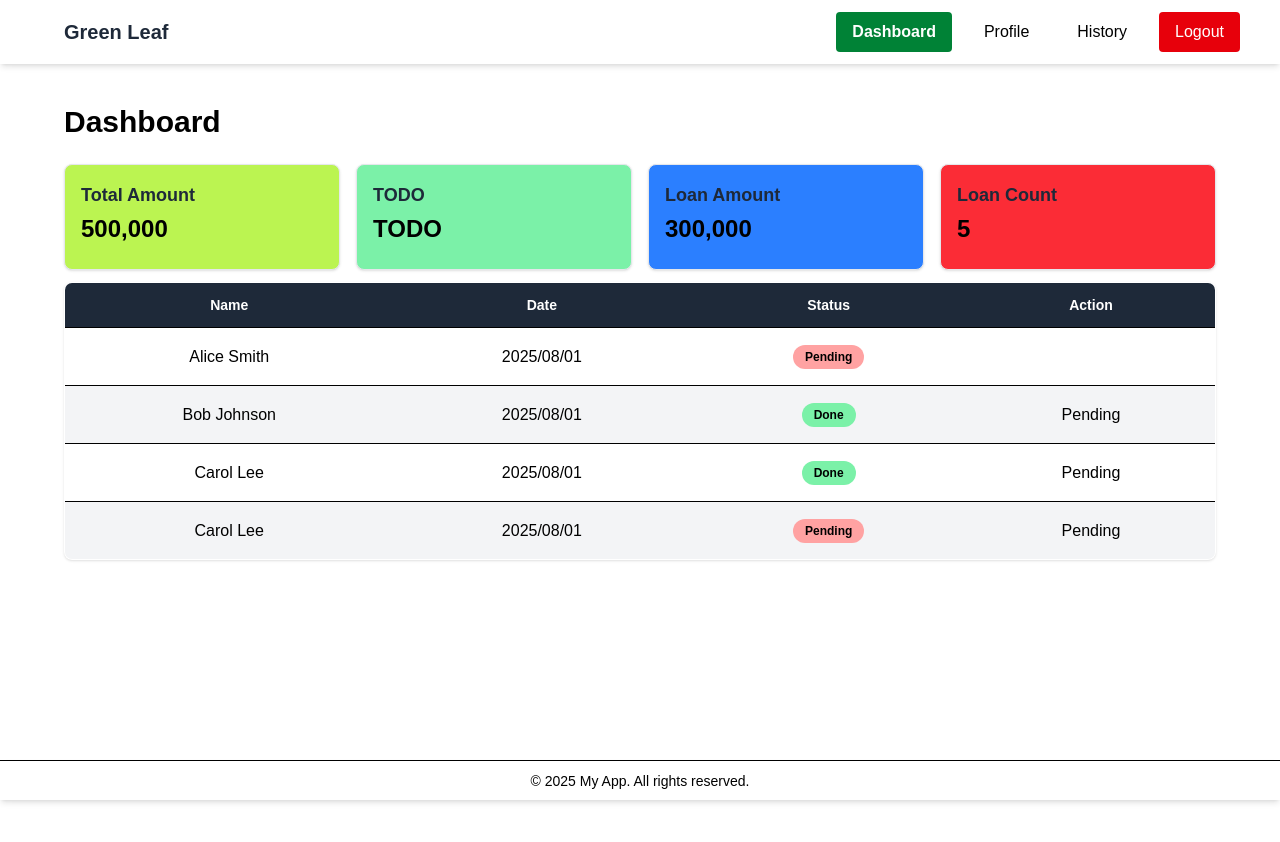
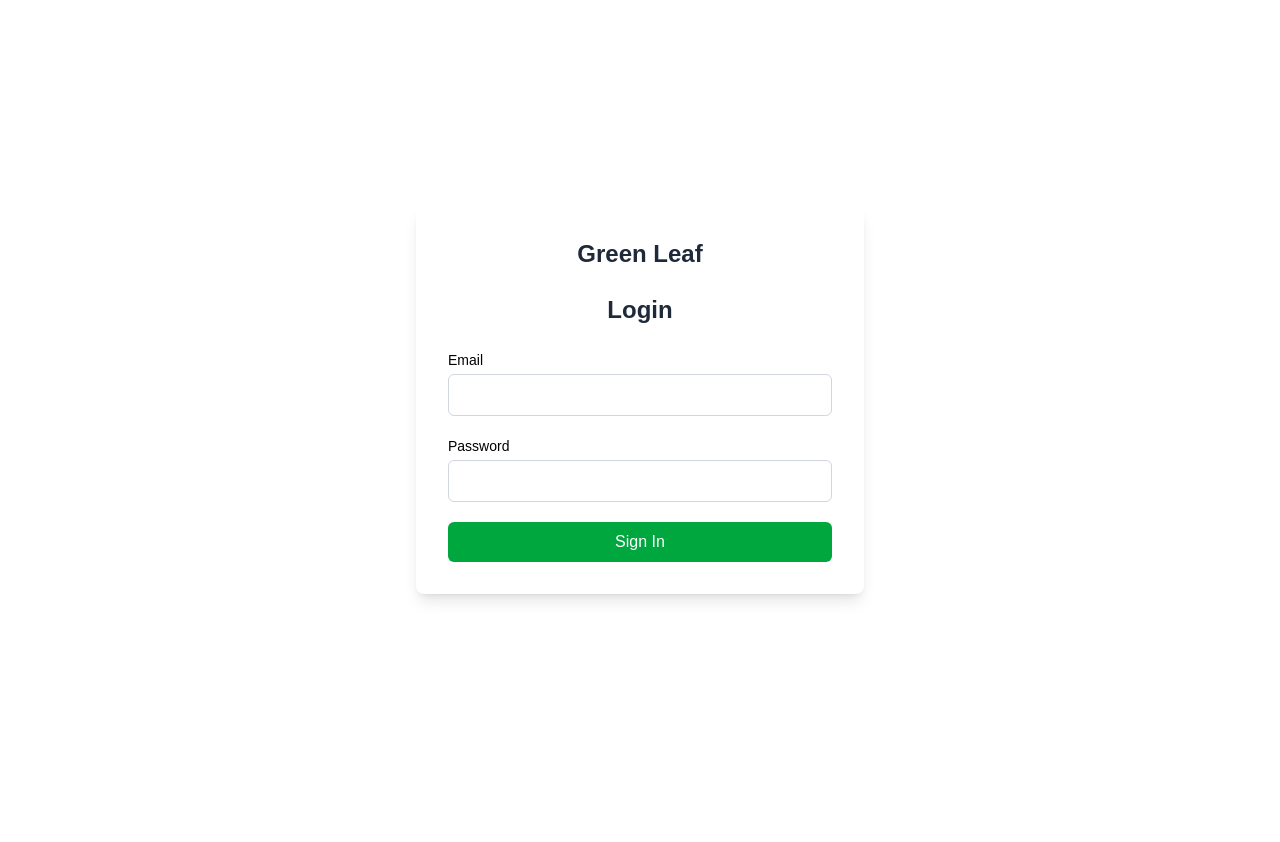
Before and after one commit to sayarshakya/green-leaf, a Next.js app: page / in a window 1280 px wide. Shown: the top 842 px of the page. Before the commit the page ends 800 px from the top, so only its background shows below. Built offline with nearby package versions, Linux system fonts and the light colour scheme; no server answers; sample sign-in values are in the browser's storage.

Commit message:
change route

```diff
--- a/src/app/(auth)/login/page.tsx
+++ b/src/app/(auth)/login/page.tsx
@@ -36,7 +36,7 @@ export default function LoginForm() {
 
     try {
       await signInWithEmailAndPassword(auth, email, password);
-      router.push('/'); // redirect to home
+      router.push('/dashboard');
     } catch (error: any) {
       setAuthError('Invalid email or password');
     }
--- a/src/app/(site)/page.tsx
+++ b/src/app/(site)/dashboard/page.tsx
@@ -1,5 +1,5 @@
-import Card from "./components/Card";
-import StatusLabel from "./components/StatusLabel";
+import Card from "../components/Card";
+import StatusLabel from "../components/StatusLabel";
 
 export default function Home() {
 
--- /dev/null
+++ b/src/app/layout.tsx
@@ -0,0 +1,23 @@
+import '@/app/globals.css';
+import type { Metadata } from 'next';
+
+export const metadata: Metadata = {
+  title: 'Create Next App',
+  description: 'Generated by create next app',
+};
+
+export default function RootLayout({
+  children,
+}: {
+  children: React.ReactNode;
+}) {
+  return (
+    <html lang="en">
+            <body className="h-screen m-0 p-0 overflow-hidden flex items-center justify-center bg-gray-100">
+                <main className="flex-1 pt-16 pb-16 p-6 bg-white">
+                    {children}
+                </main>
+            </body>
+        </html>
+  );
+}
--- /dev/null
+++ b/src/app/page.tsx
@@ -0,0 +1,6 @@
+'use client';
+
+import LoginForm from "./(auth)/login/page";
+export default function LoginPage() {
+  return <LoginForm />;
+}
```
Also changed, not shown: src/app/(auth)/layout.tsx (renamed from src/app/(auth)/login/layout.tsx).
